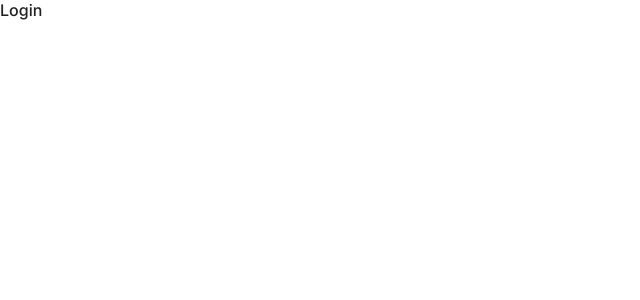
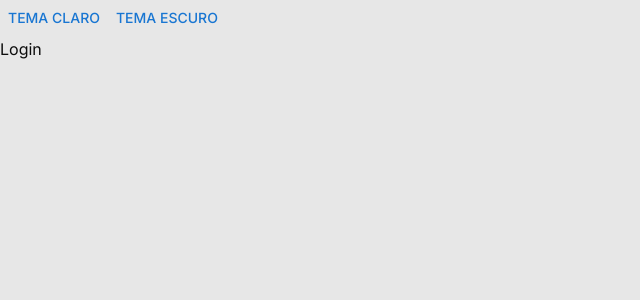
Before and after one commit to lucasbachega/weather-forecast-platform, a React (Vite) app: page /login in a window 1280 px wide. Shown: the top 300 px of the page, without its empty margins (0-640 px from the left). Built offline with nearby package versions, Linux system fonts and the light colour scheme.

Commit message:
fix bugs + custom color theme

```diff
--- /dev/null
+++ b/client/src/@types/mui-theme.d.ts
@@ -0,0 +1,15 @@
+import '@mui/material/styles';
+
+declare module '@mui/material/styles' {
+  interface Palette {
+    backgroundPrimary: {
+      main: string;
+    };
+  }
+
+  interface PaletteOptions {
+    backgroundPrimary?: {
+      main: string;
+    };
+  }
+}
--- a/client/src/App.tsx
+++ b/client/src/App.tsx
@@ -1,4 +1,4 @@
-import { ThemeProvider } from "@mui/material";
+import { CssBaseline, ThemeProvider } from "@mui/material";
 import { Provider } from "react-redux";
 import "./App.css";
 import AppContainer from "./components/layout/AppContainer";
@@ -15,6 +15,7 @@ function App() {
         disableTransitionOnChange
         noSsr
       >
+        <CssBaseline />
         <AppContainer>
           <AppRoutes />
         </AppContainer>
--- a/client/src/components/layout/AppContainer.tsx
+++ b/client/src/components/layout/AppContainer.tsx
@@ -1,4 +1,4 @@
-import { Box } from "@mui/material";
+import { Box, Button, useColorScheme } from "@mui/material";
 import type { ReactNode } from "react";
 
 interface Props {
@@ -6,14 +6,16 @@ interface Props {
 }
 
 const AppContainer = ({ children }: Props) => {
+  const { setMode } = useColorScheme();
   return (
     <Box
       component={"main"}
-      color={"text.primary"}
-      bgcolor={"background.default"}
+      bgcolor={"backgroundPrimary.main"}
       height={"100%"}
       width={"100%"}
     >
+      <Button onClick={() => setMode("light")}>Tema claro</Button>
+      <Button onClick={() => setMode("dark")}>Tema escuro</Button>
       {children}
     </Box>
   );
--- a/client/src/theme/index.ts
+++ b/client/src/theme/index.ts
@@ -1,12 +1,44 @@
-import { createTheme, responsiveFontSizes } from "@mui/material";
+import { createTheme, responsiveFontSizes } from "@mui/material/styles";
 
 export const theme = responsiveFontSizes(
   createTheme({
+    cssVariables: {
+      colorSchemeSelector: "class",
+      disableCssColorScheme: true,
+    },
     typography: {
       fontFamily: '"Inter", sans-serif',
     },
+    components: {
+      MuiTypography: {
+        defaultProps: {
+          color: "text.primary",
+        },
+      },
+    },
     colorSchemes: {
-      dark: true,
+      light: {
+        palette: {
+          backgroundPrimary: {
+            main: "#e7e7e7",
+          },
+          text: {
+            primary: "#0D0D0D",
+            secondary: "#69666F",
+          },
+        },
+      },
+      dark: {
+        palette: {
+          backgroundPrimary: {
+            main: "#000",
+          },
+          text: {
+            primary: "#FFF",
+            secondary: "#EBE9F0",
+          },
+        },
+      },
     },
   })
 );
```
